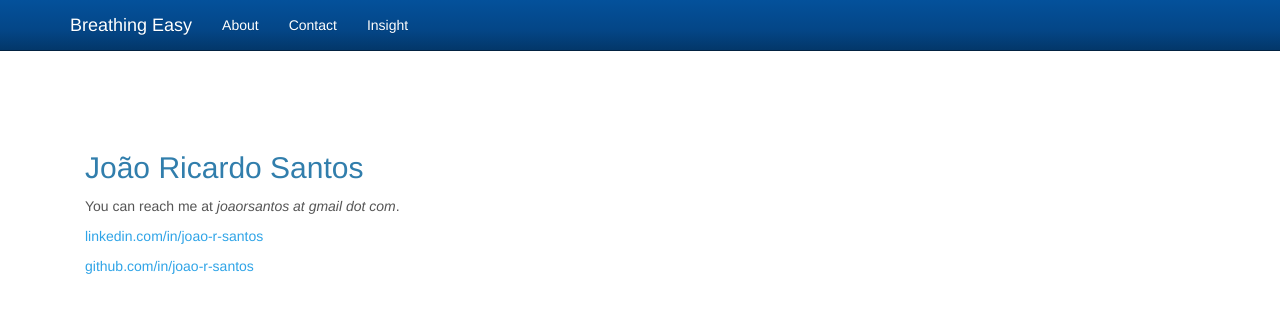
After one commit to joao-r-santos/BreathingEasy, a Flask app: page /contact in a window 1280 px wide. The commit adds this page. Shown: the top 313 px of the page. Run offline with Flask 2, Linux system fonts and the light colour scheme; some libraries are stand-ins or nearby versions.

Commit message:
Added Contact page and slight modification to Nav Bar

```diff
--- a/app/templates/base_template.html
+++ b/app/templates/base_template.html
@@ -47,9 +47,9 @@
         </div>
         <div id="navbar" class="collapse navbar-collapse">
           <ul class="nav navbar-nav">
-            <li class="active"><a href="/index.html">Home</a></li>
+            <!--<li class="active"><a href="/index.html">Home</a></li>-->
             <li><a href="/about.html">About</a></li>
-            <li><a href="/about.html#contact">Contact</a></li>
+            <li><a href="/contact.html">Contact</a></li>
             <li><a href="http://insighthealthdata.com/">Insight</a></li>
           </ul>
         </div><!--/.nav-collapse -->
--- /dev/null
+++ b/app/templates/contact.html
@@ -0,0 +1,16 @@
+{% extends "base_template.html" %}
+{% block content %}
+  <div class="container">
+
+    <br>
+    <br>
+    <div class="container">
+      <h2> João Ricardo Santos</h2>
+      <p>You can reach me at <em>joaorsantos at gmail dot com</em>.</p>
+
+      <p><a href="https://www.linkedin.com/in/joao-r-santos">linkedin.com/in/joao-r-santos</a></p>
+      <p><a href="https://www.github.com/joao-r-santos">github.com/in/joao-r-santos</a></p>
+    </div>
+
+  </div><!-- /.container -->
+{% endblock %}
--- a/app/views.py
+++ b/app/views.py
@@ -32,6 +32,11 @@ def index():
 def about():
   return render_template('about.html')
 
+@app.route('/contact')
+@app.route('/contact.html')
+def contact():
+  return render_template('contact.html')
+
 
 @app.route('/realtime')
 @app.route('/realtime.html')
```
Also changed, not shown: app/templates/about.html (+0 -21 lines).
